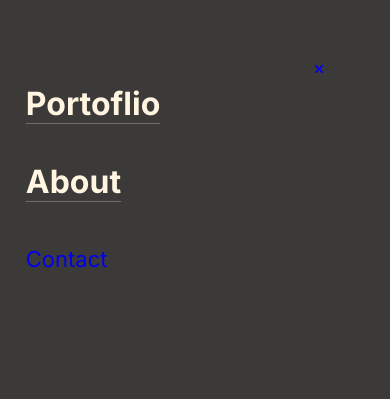
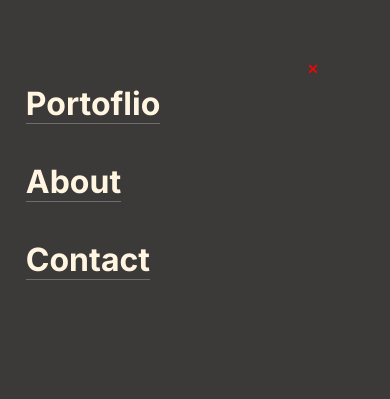
Before and after one commit to V-Blaze/Mobile_menu_project, a website: page index.html in a window 390 px wide. Both pictures are taken after a click on the button 366 px from the left and 27 px from the top of the page. Shown: the top 399 px of the page. Drawn offline with Linux system fonts and the light colour scheme.

Commit message:
Fix unresponsive menu error

```diff
--- a/css/main.css
+++ b/css/main.css
@@ -65,9 +65,9 @@ header {
 }
 
 .close-menu-bars i {
-  width: 18px;
+  width: 30px;
   height: 12px;
-  color: blue;
+  color: red;
 }
 
 #mobile-nav {
@@ -81,10 +81,6 @@ header {
   z-index: 10;
   transition: all 1s ease-in-out;
 }
-
-/* #mobile-nav:hover {
-  transition: all 1s ease-in-out;
-} */
 
 .mobile-nav-links {
   display: flex;
@@ -334,6 +330,10 @@ li {
 .project-stacks li:hover {
   background: rgba(0, 0, 0, 0.349);
 }
+
+/* #mobile-nav:hover {
+  transition: all 1s ease-in-out;
+} */
 
 #about-me,
 .about-me-section,
--- a/index.html
+++ b/index.html
@@ -23,9 +23,8 @@
           <li><a class="mobile-nav-link" href="#projects">Portoflio</a></li>
           <li><a class="mobile-nav-link" href="#about-e">About</a></li>
           <li>
-            <a class="mobile-nav-lin" href="#contact"
+            <a class="mobile-nav-link" href="#contact"
               >Contact
-              <!-- <i class="far fa-envelope"></i> -->
             </a>
           </li>
         </ul>
--- a/index.js
+++ b/index.js
@@ -14,5 +14,4 @@ menuCloseBtn.addEventListener('click', () => {
 
 navLinks.forEach((item) => item.addEventListener('click', () => {
   mobileMenu.style.display = 'none';
-  mobileMenu.style.display = 'block';
 }));
```
Also changed, not shown: README.md.
